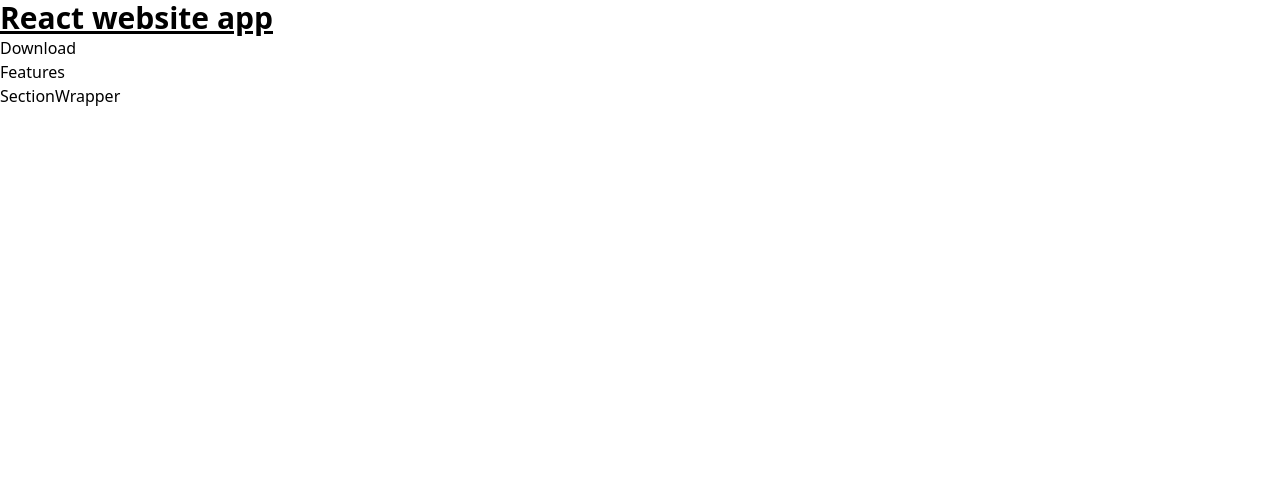
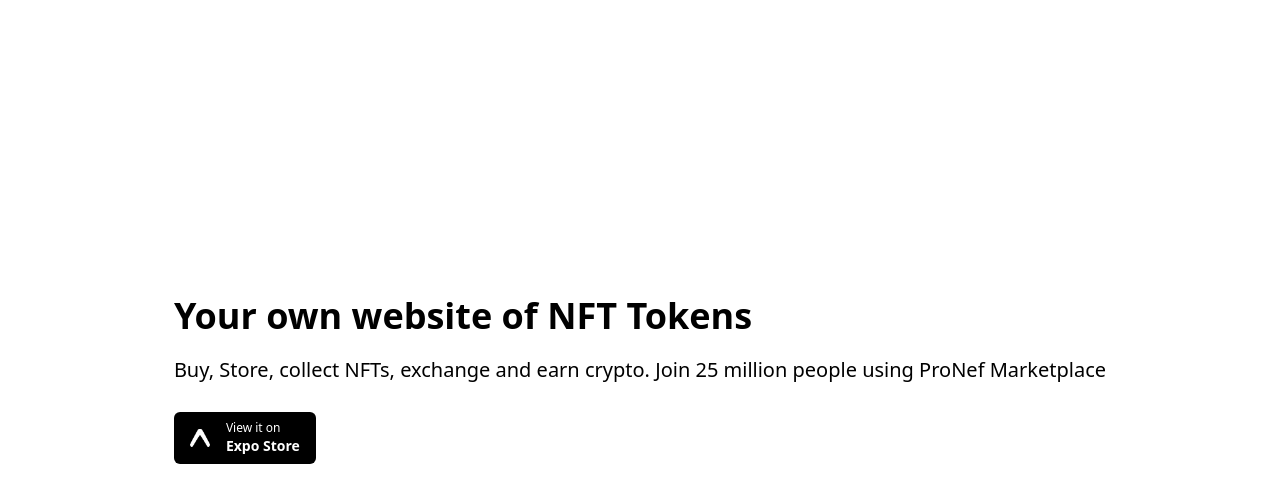
Before and after one commit to davidobi/simpleReactWebsite, a React (Create React App) app: page / in a window 1280 px wide. Shown: the top 502 px of the page. Built offline with nearby package versions, Linux system fonts and the light colour scheme; the HTML template or start-up script is replaced by a standard one.

Commit message:
creat button component

```diff
--- a/src/App.js
+++ b/src/App.js
@@ -1,15 +1,17 @@
 import { Download, Features, SectionWrapper } from "./components";
+import assets from './assets'
 
 const App = () => {
   return (
-    <div>
-      <h1 className="text-3xl font-bold underline">
-        React website app
-      </h1>
-      <Download />
-      <Features />
-      <SectionWrapper />
-    </div>
+    <>
+      <SectionWrapper
+        title= "Your own website of NFT Tokens"
+        description= "Buy, Store, collect NFTs, exchange and earn crypto. Join 25 million people using ProNef Marketplace"
+        showBtn
+        mockupImg={assets.homeHero}
+        banner="banner"
+      />
+    </>
   );
 }
 
--- a/src/components/Button.jsx
+++ b/src/components/Button.jsx
@@ -1,8 +1,18 @@
-import React from 'react'
+import React from 'react';
+import styles from '../styles/Global';
 
-const Button = () => {
+const Button = ({assetUrl, link}) => {
   return (
-    <div>Button</div>
+    <div className={`${styles.btnBlack}`}
+        onclick={() => window.open(link, '_blank')}
+    >
+        <img src={assetUrl} alt='expo_icon' className={`${styles.btnIcon}`} />
+        <div className={`flex flex-col justify-start ml-4`}>
+            <p className={`${styles.btnText} font-normal text-xs`}>View it on</p>
+            <p className={`${styles.btnText} font-bold text-sm`}>Expo Store</p>
+
+        </div>
+    </div>
   )
 }
 
--- a/src/components/SectionWrapper.jsx
+++ b/src/components/SectionWrapper.jsx
@@ -1,8 +1,27 @@
-import React from 'react'
+import React from 'react';
+import styles from '../styles/Global';
+import assets from '../assets';
+import Button from './Button';
 
-const SectionWrapper = () => {
+const SectionWrapper = ({title, description, showBtn, mockupImg, banner}) => {
   return (
-    <div>SectionWrapper</div>
+    <div className={`min-h-screen ${styles.section} ${styles.bgWhite} ${banner}`}>
+        <div className={`flex items-center ${styles.boxClass}`}>
+            <div className={`${styles.descDiv} fadeLeftmini`}>
+                <h1 className={`${styles.h1Text}`}>{title}</h1>
+                <p className={`${styles.descriptionText}`}>{description}</p>
+                {showBtn && (
+                    <Button
+                        assetUrl={assets.expo}
+                        link="deployed nft market place application"
+                    />
+                )}
+            </div>
+        </div>
+
+
+        {/* <img src={mockupImg} alt="mockup" /> */}
+    </div>
   )
 }
 
```
